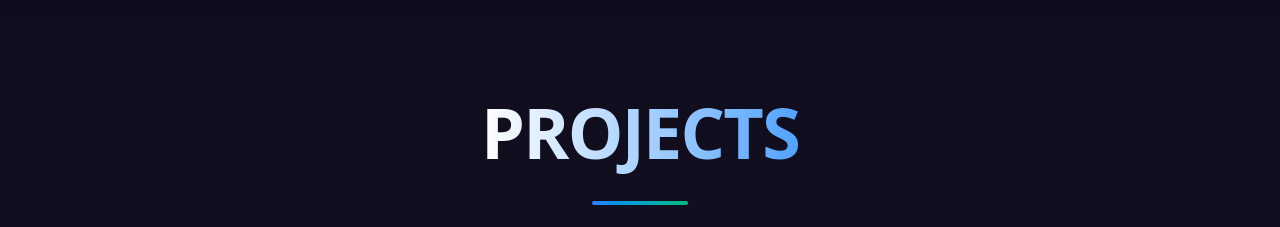
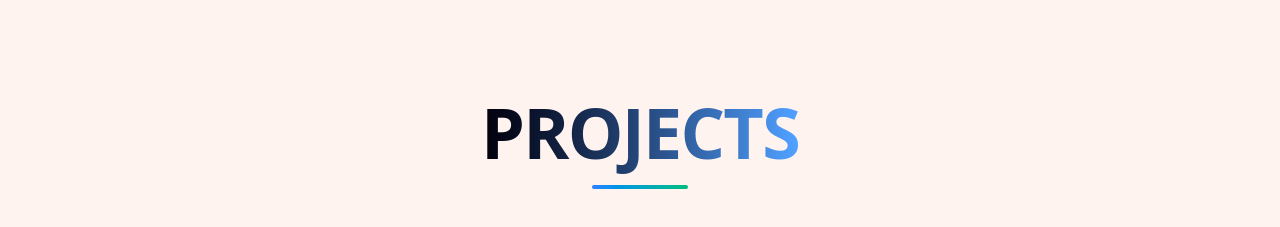
Before and after one commit to davennemenzo/Portfolio, a Vue app: page /projects in a window 1280 px wide. Shown: the top 227 px of the page. Built offline with nearby package versions, Linux system fonts and the light colour scheme.

Commit message:
Change Project Page bg Color

```diff
--- a/src/pages/ExpertisePage.vue
+++ b/src/pages/ExpertisePage.vue
@@ -34,7 +34,7 @@
                   </h4>
                   <div class="flex gap-2 flex-wrap">
                     <img
-                      src="https://skillicons.dev/icons?i=figma,ps,ai,xd"
+                      src="https://skillicons.dev/icons?i=figma,ps,"
                       alt="Design Tools"
                     />
                   </div>
@@ -63,7 +63,7 @@
                   </h4>
                   <div class="flex gap-2 flex-wrap">
                     <img
-                      src="https://skillicons.dev/icons?i=vue,react,js,ts,html,css,tailwind"
+                      src="https://skillicons.dev/icons?i=vue,js,css,tailwind"
                       alt="Frontend Tools"
                     />
                   </div>
--- a/src/pages/ProjectsPage.vue
+++ b/src/pages/ProjectsPage.vue
@@ -1,15 +1,15 @@
 <template>
-  <div class="min-h-screen bg-gradient-to-b from-[#0f0c1d] to-[#1a1625] py-20">
+  <div class="min-h-screen bg-lavender py-20">
     <!-- Header section -->
-    <div class="flex justify-center items-center flex-col relative mb-20">
+    <div class="flex justify-center items-center flex-col relative mb-10">
       <div class="text-center">
         <h1
-          class="text-[45px] sm:text-[60px] md:text-[70px] font-bold text-transparent bg-clip-text bg-gradient-to-r from-white to-blue-400 uppercase tracking-tight"
+          class="text-[45px] sm:text-[60px] md:text-[70px] font-bold text-transparent bg-clip-text bg-gradient-to-r from-cover to-blue-400 uppercase tracking-tight"
         >
           Projects
         </h1>
         <div
-          class="w-24 h-1 mx-auto mt-4 bg-gradient-to-r from-blue-500 to-emerald-500 rounded-full"
+          class="w-24 h-1 mx-auto  bg-gradient-to-r from-blue-500 to-emerald-500 rounded-full"
         ></div>
       </div>
     </div>
```
